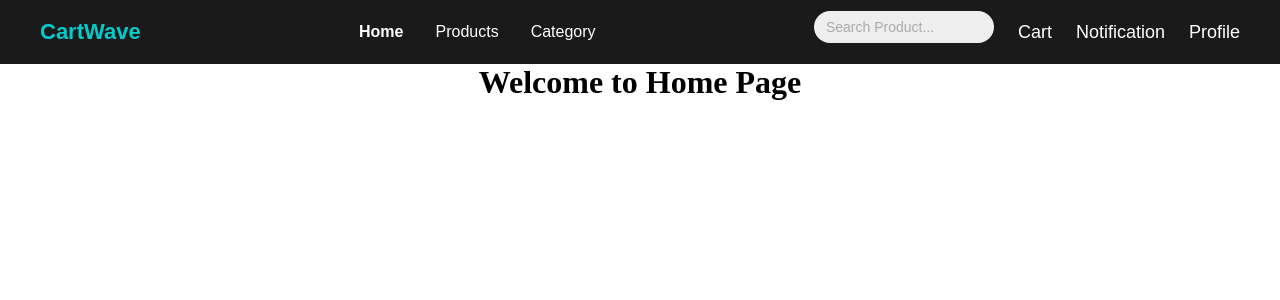
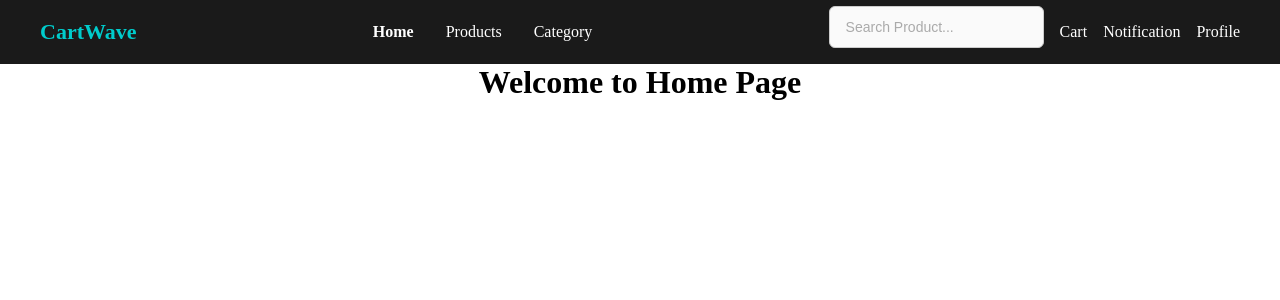
Before and after one commit to alinassarrr/cartwave, a React (Vite) app in the folder frontend/: page /home in a window 1280 px wide. Shown: the top 300 px of the page. Built offline with nearby package versions, Linux system fonts and the light colour scheme.

Commit message:
feat(Navbar-OrderStatusStamp): Refactor Navbar component for improved structure and styling; add container class, create OrderStatusStamp component

```diff
--- a/frontend/src/components/Navbar/index.jsx
+++ b/frontend/src/components/Navbar/index.jsx
@@ -7,35 +7,49 @@ const Navbar = () => {
   const { user } = useUser();
 
   return (
-        <nav className="navbar">
+    <nav className="navbar container">
       <div className="logo">CartWave</div>
 
       <ul className="nav-links">
-                {user?.role === 'admin' ? (
+        {user?.role === "admin" ? (
           <>
-                    <li><Link to="/admin/dashboard">Dashboard</Link></li>
-                    <li><Link to="/admin/orders">Orders</Link></li>
-                    <li><Link to="/admin/products">Products</Link></li>
-                    <li><Link to="/admin/analytics">Analytics</Link></li>
+            <li>
+              <Link to="/admin/dashboard">Dashboard</Link>
+            </li>
+            <li>
+              <Link to="/admin/orders">Orders</Link>
+            </li>
+            <li>
+              <Link to="/admin/products">Products</Link>
+            </li>
+            <li>
+              <Link to="/admin/analytics">Analytics</Link>
+            </li>
           </>
         ) : (
           <>
-                    <li><Link to="/home">Home</Link></li>
-                    <li><Link to="/products">Products</Link></li>
-                    <li><Link to="/categories">Category</Link></li>
+            <li>
+              <Link to="/home">Home</Link>
+            </li>
+            <li>
+              <Link to="/products">Products</Link>
+            </li>
+            <li>
+              <Link to="/categories">Category</Link>
+            </li>
           </>
         )}
       </ul>
 
       <div className="nav-right">
-                {user?.role === 'admin' ? (
+        {user?.role === "admin" ? (
           <>
             <span>Bell icon</span>
             <span>{user?.name}</span>
           </>
         ) : (
           <>
-                    <InputField type="text" placeholder="Search Product..."/>
+            <InputField type="text" placeholder="Search Product..." />
             <span>Cart</span>
             <span>Notification</span>
             <span>Profile</span>
--- a/frontend/src/components/Navbar/styles.css
+++ b/frontend/src/components/Navbar/styles.css
@@ -6,7 +6,6 @@
   height: 64px;
   background-color: #1a1a1a;
   color: #fff;
-  font-family: 'Poppins', sans-serif;
   z-index: 10;
   position: sticky;
   top: 0;
@@ -47,21 +46,9 @@
 .nav-right {
   display: flex;
   align-items: center;
-  gap: 24px;
+  gap: 16px;
 }
 
 .nav-right span {
-  font-size: 18px;
   cursor: pointer;
 }
-
-input[type="text"] {
-  padding: 8px 12px;
-  border-radius: 20px;
-  border: none;
-  outline: none;
-  font-size: 14px;
-  width: 180px;
-  background-color: #eee;
-  color: #333;
-}
```
Also changed, not shown: frontend/src/components/OrderStatusStamp/index.jsx (added, +15 -0 lines), frontend/src/components/OrderStatusStamp/styles.css (added, +26 -0 lines). Lines whose indentation alone changed are shown as unchanged.
